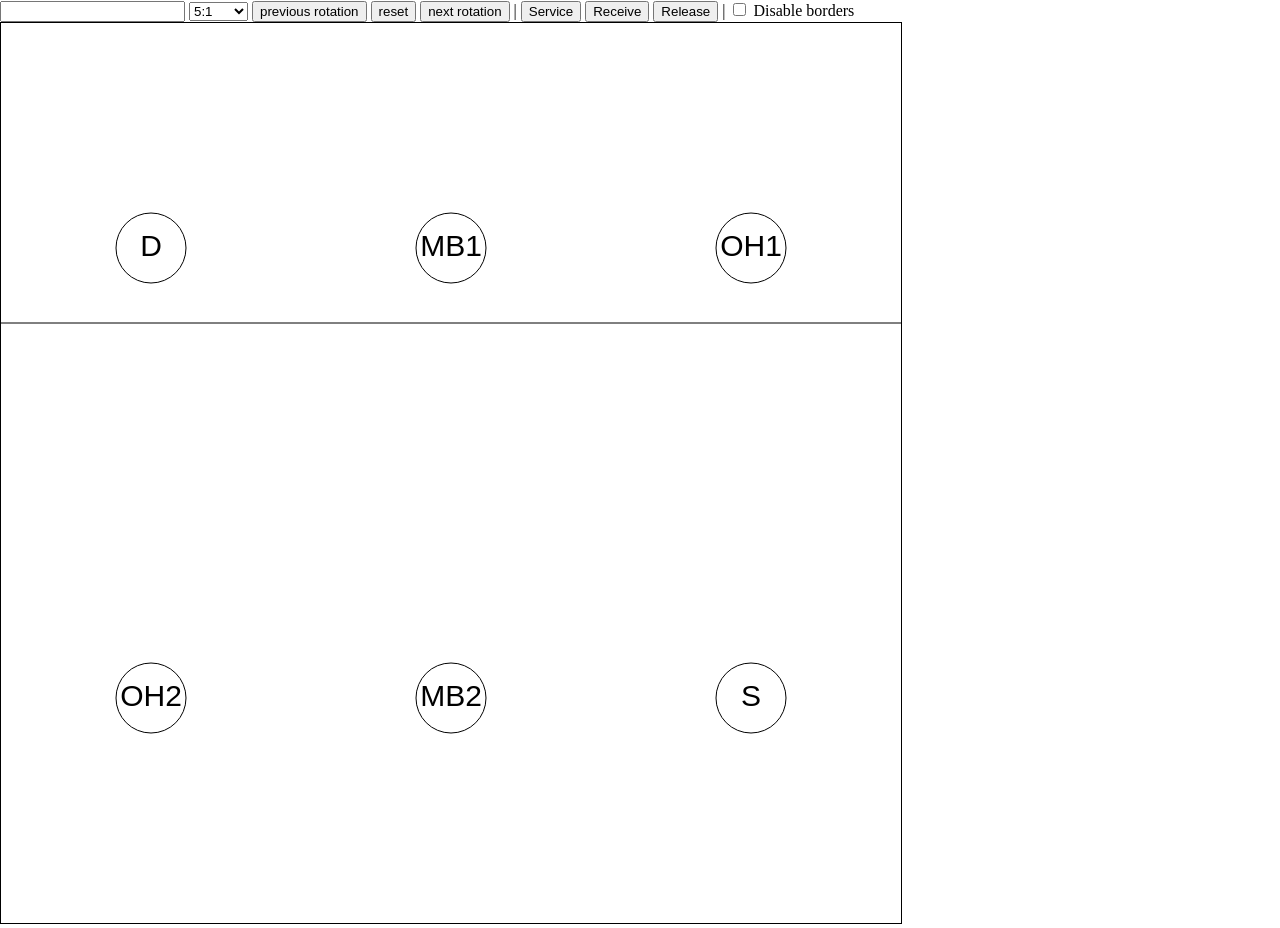
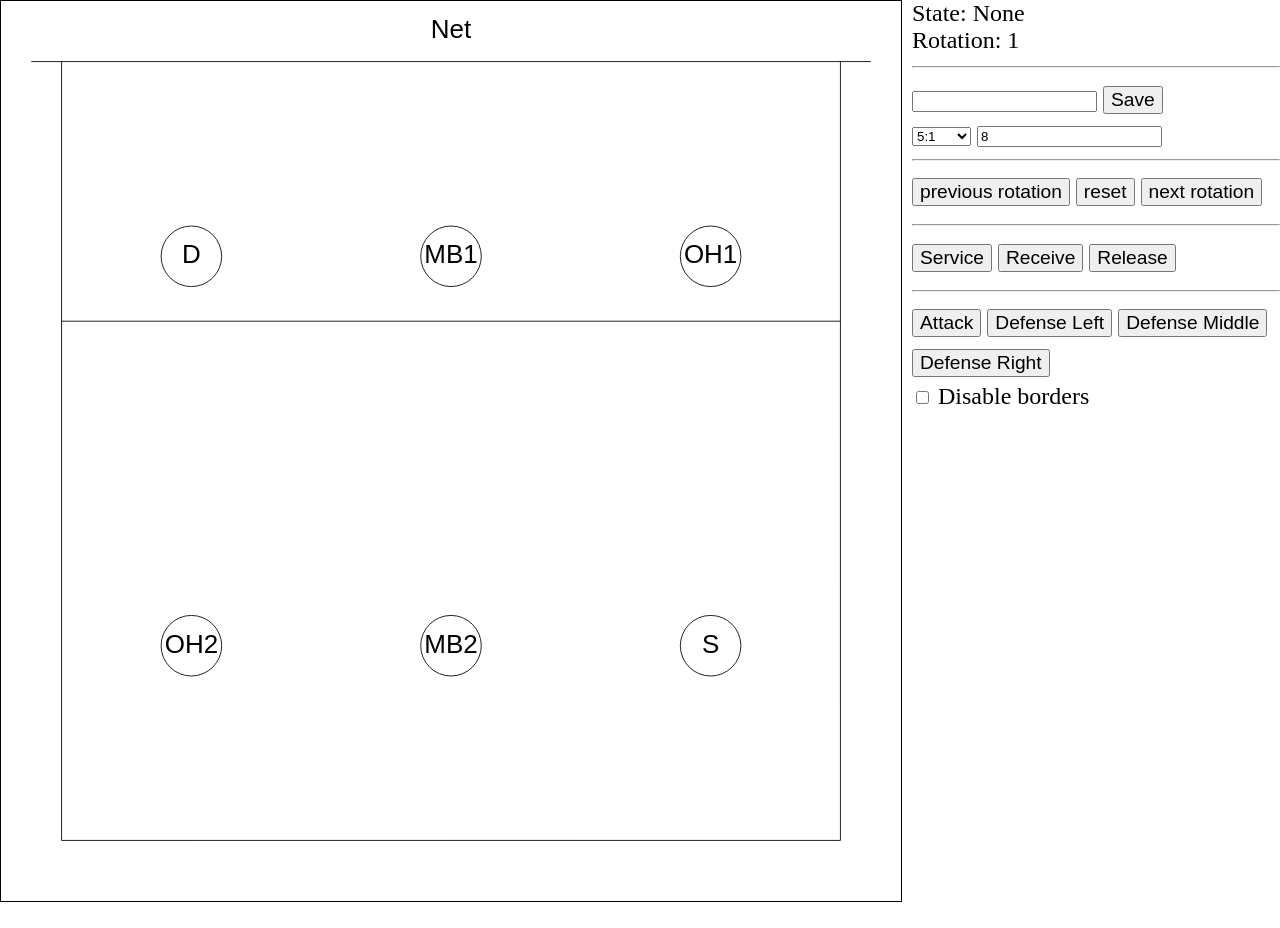
Before and after one commit to tuer-zhou/volleyball-visualizer, a plain HTML site: page index.html in a window 1280 px wide. After the commit the page ends 902 px from the top, so only its background shows below. Drawn offline with Linux system fonts and the light colour scheme.

Commit message:
field is now visible

```diff
--- a/css/style.css
+++ b/css/style.css
@@ -1,12 +1,23 @@
 body{
     margin: 0px;
+    font-size: 1.5em;
 }
 #myCanvas {
     border: 1px solid black;
 }
 
 #screen {
-    display: block;
+    display: flex;
     margin:auto;
 
 }
+
+#settings {
+    padding-left: 10px;
+}
+
+button {
+    margin-top: 0.3em;
+    margin-bottom: 0.3em;
+    font-size: 0.8em;
+}
--- a/index.html
+++ b/index.html
@@ -6,32 +6,51 @@
     </head>
     <body>
         <div id="screen">
+            <canvas id="myCanvas" >
+
+            </canvas>
+            <div id="settings">
+                <div id="currentSettings">
+                    <div>
+                        <span id="system"></span>
+                    </div>
+                    <div>
+                        State: <span id="mode"></spa>
+                    </div>
+                    <div>
+                        Rotation: <span id="rotation"></span>
+                    </div>
+                </div>
+                <hr>
                 <input type="text">
+                <button>Save</button>
+                <br>
                 <select id="system">
                     <option>5:1</option>
                     <option>4:2</option>
                     <option>4:2 alt</option>
                 </select>
+                <input id="speed" type="number" value="8" placeholder="speed"/>
+                <hr>
                 <button id="prevBtn">previous rotation</button>
                 <button id="reset">reset</button>
                 <button id="nextBtn">next rotation</button>
-            |
+                <hr>
                 <button id="service">Service</button>
                 <button id="receive">Receive</button>
                 <button id="release">Release</button>
-            <!--|
+                <hr>
                 <button id="attack">Attack</button>
-            <button id="neutral">Neutral</button>
-            <button id="defense">Defense Left</button>
-            <button id="defense">Defense Middle</button>
-            <button id="defense">Defense Right</button>-->
-            |
+                <!--<button id="neutral">Neutral</button>-->
+                <button id="defenseLeft">Defense Left</button>
+                <button id="defenseMiddle">Defense Middle</button>
+                <button id="defenseRight">Defense Right</button>
+                <br>
                 <input type="checkbox" id="disable_borders" name="borders">
                 <label for="borders">Disable borders</label>
                 <br>
-            <canvas id="myCanvas" >
 
-            </canvas>
+            </div>
         </div>
     </body>
 </html>
--- a/js/consts.js
+++ b/js/consts.js
@@ -30,7 +30,7 @@ export const systems = {
 export const serve = {
     "5:1":{
         1:[
-            {x:751,y:900},
+            {x:770,y:935},
             {x:484,y:97},
             {x:449,y:35},
             {x:414,y:148},
@@ -38,7 +38,7 @@ export const serve = {
             {x:450,y:675}
         ],
         2:[
-            {x:751,y:900},
+            {x:770,y:935},
             {x:503, y:35},
             {x:447, y:101},
             {x:395, y:35},
@@ -46,7 +46,7 @@ export const serve = {
             {x:469, y:671}
         ],
         3:[
-            {x:751,y:900},
+            {x:770,y:935},
             {x:529, y:102},
             {x:467, y:35},
             {x:390, y:35},
@@ -54,7 +54,7 @@ export const serve = {
             {x:686, y:605}
         ],
         4:[
-            {x:751,y:900},
+            {x:770,y:935},
             {x:486, y:98},
             {x:451, y:35},
             {x:416, y:158},
@@ -62,7 +62,7 @@ export const serve = {
             {x:450, y:675}
         ],
         5:[
-            {x:751,y:900},
+            {x:770,y:935},
             {x:494, y:46},
             {x:450, y:108},
             {x:415, y:42},
@@ -70,7 +70,7 @@ export const serve = {
             {x:450, y:675}
         ],
         6:[
-            {x:751,y:900},
+            {x:770,y:935},
             {x:561,y:108},
             {x:506,y:54},
             {x:116,y:84},
@@ -306,6 +306,58 @@ export const attack = {
 
 export const defense = {
     "left":{
+        "5:1":{
+            "Receive":{
+                1:[
+                    {x:629, y:501},
+                    {x:645, y:174},
+                    {x:179, y:36},
+                    {x:84, y:36},
+                    {x:115, y:503},
+                    {x:399, y:734}
+                ],
+                2:[
+                    {x:386, y:666},
+                    {x:677, y:210},
+                    {x:64, y:35},
+                    {x:141, y:35},
+                    {x:675, y:512},
+                    {x:103, y:418}
+                ],
+                3:[
+                    {x:108, y:461},
+                    {x:148, y:35},
+                    {x:668, y:199},
+                    {x:73, y:35},
+                    {x:386, y:693},
+                    {x:637, y:567}
+                ],
+                4:[
+                    {x:636, y:588},
+                    {x:69, y:39},
+                    {x:148, y:39},
+                    {x:647, y:237},
+                    {x:92, y:470},
+                    {x:422, y:733}
+                ],
+                5:[
+                    {x:403, y:710},
+                    {x:672, y:171},
+                    {x:80, y:35},
+                    {x:162, y:35},
+                    {x:638, y:516},
+                    {x:105, y:426}
+                ],
+                6:[
+                    {x:111, y:506},
+                    {x:169, y:35},
+                    {x:684, y:237},
+                    {x:73, y:36},
+                    {x:379, y:694},
+                    {x:657, y:562}
+                ]
+            }
+        },
         1:[],
         2:[],
         3:[],
--- a/js/index.js
+++ b/js/index.js
@@ -1,17 +1,19 @@
-import { systems, serve, receive, release } from "./consts.js";
+import { systems, serve, receive, release, defense } from "./consts.js";
 import { mouse } from "./input.js";
 
 export var canvas = document.getElementById("myCanvas");
-var context = canvas.getContext("2d", { alpha: false });
+export var context = canvas.getContext("2d", { alpha: true });
 const dpr = window.devicePixelRatio;
-context.canvas.width = 900 * dpr;
-context.canvas.height = 900 * dpr;
+context.canvas.width = 900;
+context.canvas.height = 900;
 const threeMLine = context.canvas.height / 3;
-context.scale(dpr, dpr);
+//context.scale(dpr, dpr);
+context.scale(0.865384615, 0.865384615);
+const radius = 35;
+context.translate(radius*2,radius*2);
 canvas.style.width = "900px";
 canvas.style.height = "900px";
 
-const radius = 35;
 
 export const States = {
     None:"None",
@@ -23,6 +25,8 @@ export const States = {
 export let players = systems["5:1"];
 let rotation = 1;
 let lastState = States.None;
+
+const speed = document.getElementById("speed");
 
 
 var systemSelector = document.getElementById("system");
@@ -53,8 +57,10 @@ let selectedPlayer = null;
 
 function mouseDownHandler(e){
     mouse.pressed = true;
-    const relativeX = e.clientX - canvas.offsetLeft;
-    const relativeY = e.clientY - canvas.offsetTop;
+    //const relativeX = e.clientX - canvas.offsetLeft;
+    //const relativeY = e.clientY - canvas.offsetTop;
+    const relativeX = mouse.x;
+    const relativeY = mouse.y;
     console.log(relativeX + ": " + relativeY);
     if(selectedPlayer != null){
         selectedPlayer = null;
@@ -110,6 +116,15 @@ export function setReleasePositions(){
 
 }
 
+export function setDefenseLeftPositions(){
+    console.log("Defense left")
+    disableBorders.checked = true;
+    for(let i = 0; i < players.length; i++){
+        players[i].newPosition.x = defense["left"][systemSelector.value][lastState][rotation][i].x;
+        players[i].newPosition.y = defense["left"][systemSelector.value][lastState][rotation][i].y;
+    }
+}
+
 export function prevRotation(){
     players.unshift(players.pop());
     setNewPosition();
@@ -142,6 +157,8 @@ function keyPressHandler(e){
         setReceivePositions();
     }else if(e.code == "KeyQ"){
         setReleasePositions();
+    }else if(e.code == "KeyB"){
+        disableBorders.checked = !disableBorders.checked;
     }
 }
 
@@ -217,25 +234,46 @@ function drawBorder(ctx, borderLeft, borderRight, borderTop, borderBottom){
     ctx.stroke();
 }
 
+function writeSettings(){
+    //document.getElementById("system").textContent = systemSelector.value;
+    document.getElementById("mode").textContent = lastState;
+    document.getElementById("rotation").textContent = rotation;
+}
+
 /**
  *
  * @param {*} ctx
  */
 function drawField(ctx){
     ctx.fillStyle = "white";
-    ctx.fillRect(0, 0, ctx.canvas.width, ctx.canvas.height);
+    ctx.fillRect(-radius*2, -radius*2, ctx.canvas.width+radius*4, ctx.canvas.height+radius*4);
     ctx.strokeStyle = "black";
     ctx.beginPath();
     ctx.moveTo(0, threeMLine);
     ctx.lineTo(ctx.canvas.width, threeMLine);
+
+    ctx.moveTo(-radius, 0);
+    ctx.lineTo(ctx.canvas.width+radius, 0);
+
+    ctx.moveTo(0, 0);
+    ctx.lineTo(0, ctx.canvas.height);
+
+    ctx.moveTo(ctx.canvas.width, 0);
+    ctx.lineTo(ctx.canvas.width, ctx.canvas.height);
+
+    ctx.moveTo(0, ctx.canvas.height);
+    ctx.lineTo(ctx.canvas.width, ctx.canvas.height);
+
     ctx.stroke();
+    ctx.fillStyle = "black";
+    ctx.fillText("Net", ctx.canvas.width/2, -radius);
 }
 
 setNewPosition();
 function draw(){
     // draws white rect over whole screen to clean it
     drawField(context);
-
+    writeSettings();
 
     if(selectedPlayer != null){
         let posX = mouse.x;
@@ -289,11 +327,11 @@ function draw(){
                     players[0].color = "red";
                     break;
             }
+            posX = Math.min(borderRight-radius, Math.max(borderLeft+radius, posX));
+            posY = Math.min(borderBottom-radius, Math.max(borderTop+radius, posY));
+            drawBorder(context, borderLeft, borderRight, borderTop, borderBottom);
         }
 
-        posX = Math.min(borderRight-radius, Math.max(borderLeft+radius, posX));
-        posY = Math.min(borderBottom-radius, Math.max(borderTop+radius, posY));
-        drawBorder(context, borderLeft, borderRight, borderTop, borderBottom);
 
         selectedPlayer.currentPosition.x = posX;
         selectedPlayer.currentPosition.y = posY;
@@ -302,7 +340,7 @@ function draw(){
 
     }
     for(let i = 0; i < players.length; i++){
-        players[i].move(8);
+        players[i].move(parseInt((speed.value)? speed.value : 8));
         drawPlayer(context, players[i]);
     }
     resetColor();
--- a/js/input.js
+++ b/js/input.js
@@ -1,4 +1,4 @@
-import { canvas, prevRotation, reset, nextRotation, setServicePositions, setReceivePositions, setReleasePositions } from "./index.js";
+import { canvas,context, prevRotation, reset, nextRotation, setServicePositions, setReceivePositions, setReleasePositions, setDefenseLeftPositions } from "./index.js";
 
 export let mouse = {
     x:0,
@@ -8,8 +8,18 @@ export let mouse = {
 
 document.addEventListener("mousemove", mouseMoveHandler);
 function mouseMoveHandler(e){
-    mouse.x = e.clientX - canvas.offsetLeft;
-    mouse.y = e.clientY - canvas.offsetTop;
+    /*mouse.x = e.clientX - canvas.offsetLeft;
+    mouse.y = e.clientY - canvas.offsetTop;*/
+
+    let rect = canvas.getBoundingClientRect();
+    let scaleX = canvas.width / rect.width;
+    let scaleY = canvas.height / rect.height;
+    let posX = (e.clientX - rect.left) * scaleX ;
+    let posY = (e.clientY - rect.top) * scaleY;
+
+    let imatrix = context.getTransform().invertSelf();
+    mouse.x = posX * imatrix.a + posY * imatrix.c + imatrix.e;
+    mouse.y = posX * imatrix.b + posY * imatrix.d + imatrix.f;
 }
 
 document.getElementById("prevBtn").onclick = prevRotation;
@@ -25,3 +35,5 @@ document.getElementById("service").onclick = setServicePositions;
 document.getElementById("receive").onclick = setReceivePositions;
 
 document.getElementById("release").onclick = setReleasePositions;
+
+document.getElementById("defenseLeft").onclick = setDefenseLeftPositions;
```
Lines whose indentation alone changed are shown as unchanged.
